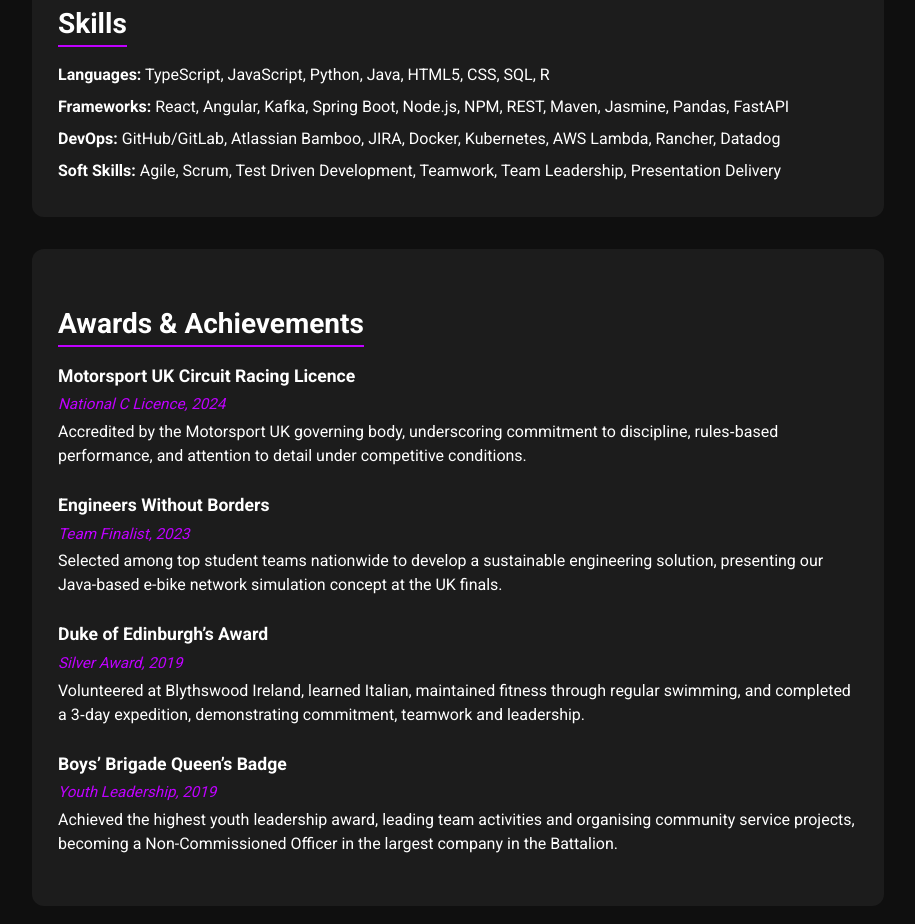
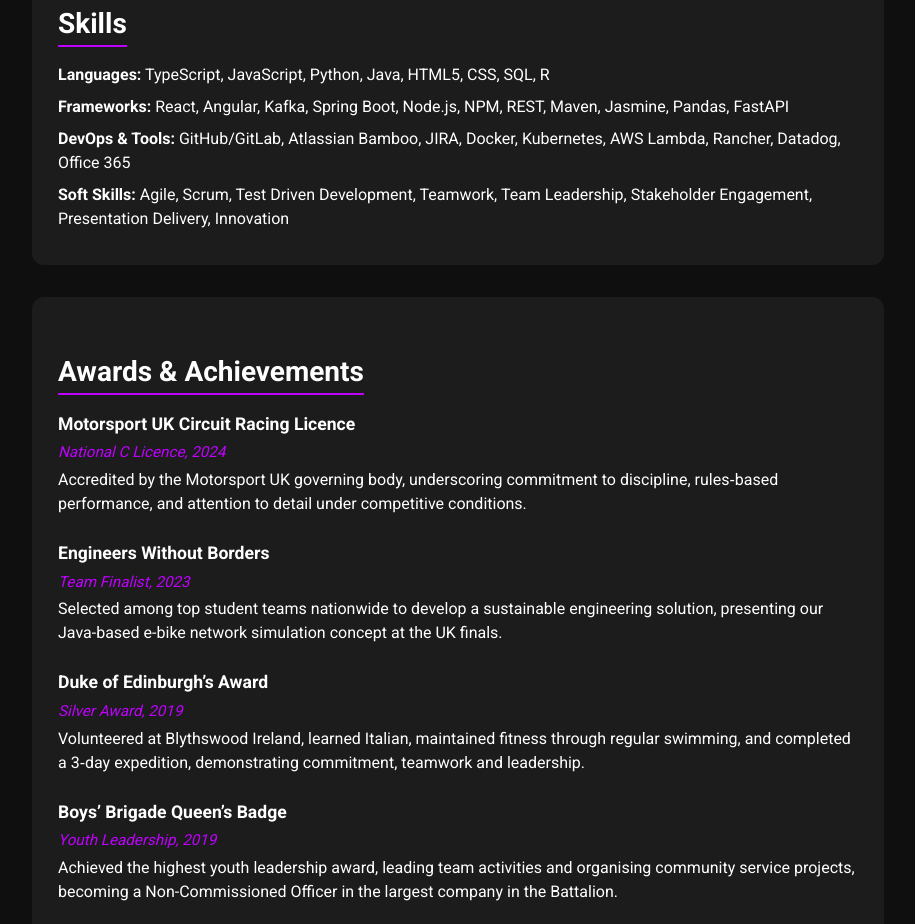
Before and after one commit to nick-p-34/nick-p-34.github.io, a React (Create React App) app: page /resume in a window 1280 px wide. Shown: the part 3160-4084 px from the top of the page, without its empty margins (182-1097 px from the left). Built offline with nearby package versions, Linux system fonts and the light colour scheme; no server answers; the HTML template or start-up script is replaced by a standard one.

Commit message:
Update CV

```diff
--- a/src/pages/Resume.jsx
+++ b/src/pages/Resume.jsx
@@ -175,8 +175,8 @@ export default function Resume() {
         <ul className="resume-list">
           <li><strong>Languages:</strong> TypeScript, JavaScript, Python, Java, HTML5, CSS, SQL, R</li>
           <li><strong>Frameworks:</strong> React, Angular, Kafka, Spring Boot, Node.js, NPM, REST, Maven, Jasmine, Pandas, FastAPI</li>
-          <li><strong>DevOps:</strong> GitHub/GitLab, Atlassian Bamboo, JIRA, Docker, Kubernetes, AWS Lambda, Rancher, Datadog</li>
-          <li><strong>Soft Skills:</strong> Agile, Scrum, Test Driven Development, Teamwork, Team Leadership, Presentation Delivery</li>
+          <li><strong>DevOps & Tools:</strong> GitHub/GitLab, Atlassian Bamboo, JIRA, Docker, Kubernetes, AWS Lambda, Rancher, Datadog, Office 365</li>
+          <li><strong>Soft Skills:</strong> Agile, Scrum, Test Driven Development, Teamwork, Team Leadership, Stakeholder Engagement, Presentation Delivery, Innovation</li>
         </ul>
       </div>
 
```
Also changed, not shown: 1 other file (tests, documents, lock files or other folders).
